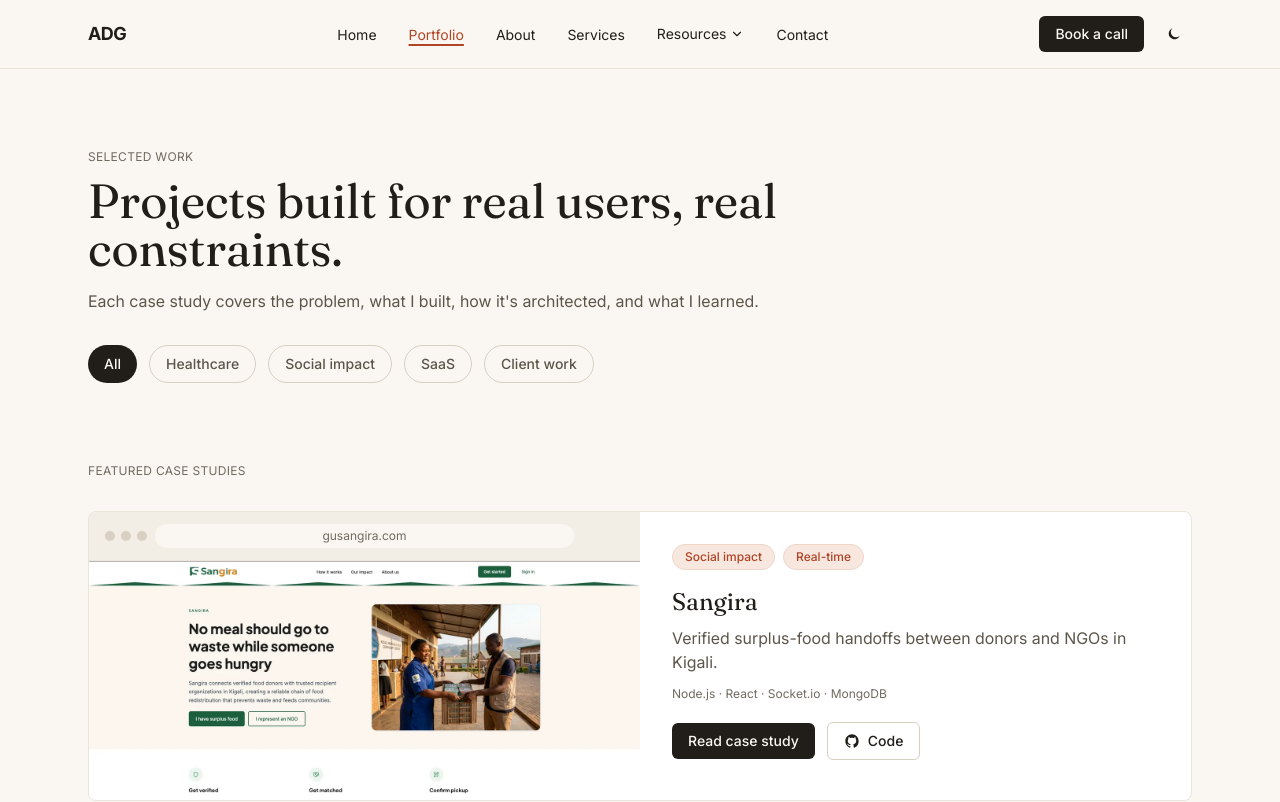
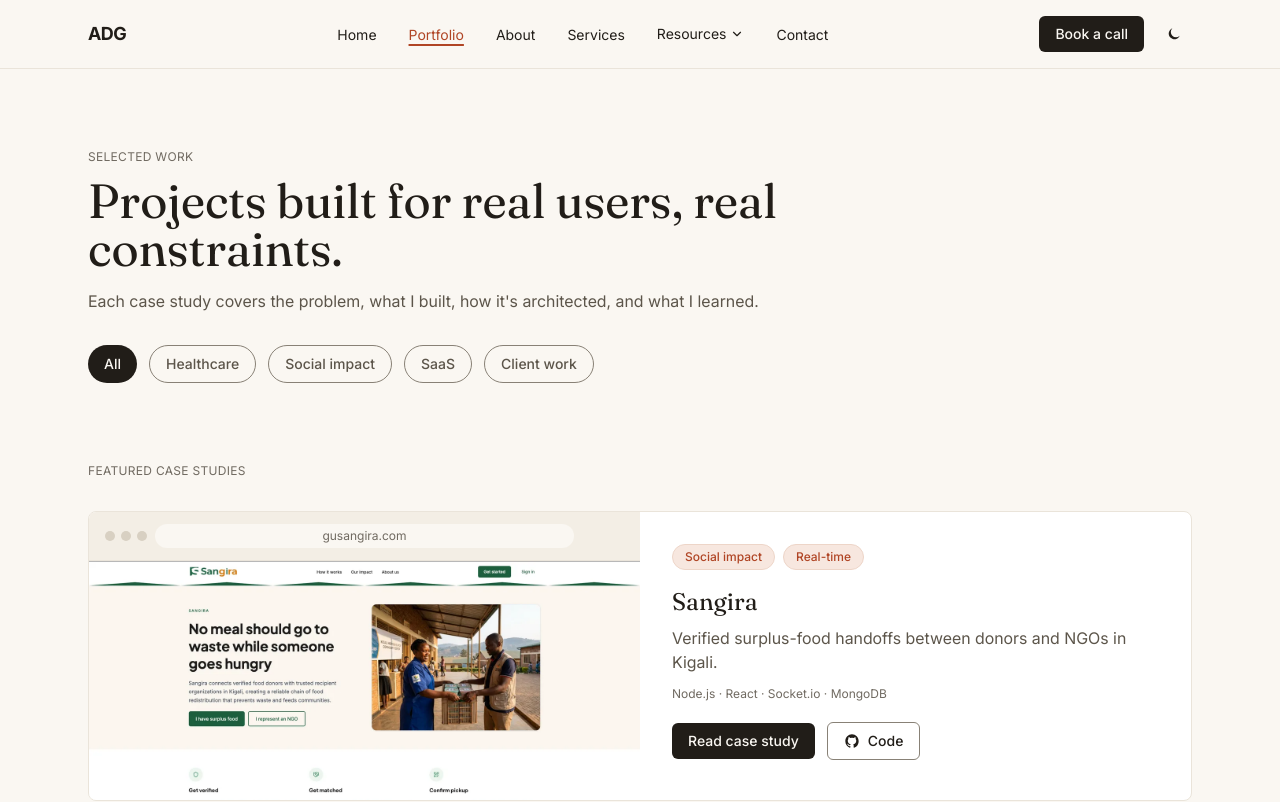
Before and after one commit to dazeez1/portfolio, a React (Vite) app in the folder frontend/: page /portfolio in a window 1280 px wide. Shown: the top 802 px of the page. Built offline with nearby package versions, Linux system fonts and the light colour scheme.

Commit message:
fix: split border-strong into functional and decorative tokens

```diff
--- a/frontend/src/components/BrowserFrame.tsx
+++ b/frontend/src/components/BrowserFrame.tsx
@@ -35,9 +35,9 @@
       className={`flex gap-1.5 ${invisible ? "invisible" : ""}`}
       aria-hidden="true"
     >
-      <span className="h-2.5 w-2.5 rounded-full bg-border-strong" />
-      <span className="h-2.5 w-2.5 rounded-full bg-border-strong" />
-      <span className="h-2.5 w-2.5 rounded-full bg-border-strong" />
+      <span className="h-2.5 w-2.5 rounded-full bg-border-decorative" />
+      <span className="h-2.5 w-2.5 rounded-full bg-border-decorative" />
+      <span className="h-2.5 w-2.5 rounded-full bg-border-decorative" />
     </span>
   );
 }
--- a/frontend/src/pages/NotFound.tsx
+++ b/frontend/src/pages/NotFound.tsx
@@ -31,7 +31,7 @@
           <div className="relative flex w-full flex-col items-center justify-center py-8 sm:py-12 md:py-16">
             <span
               aria-hidden="true"
-              className="pointer-events-none absolute left-1/2 top-1/2 -translate-x-1/2 -translate-y-1/2 select-none whitespace-nowrap font-serif text-[7rem] text-border-strong sm:text-[10rem] md:text-[14rem] lg:text-[18rem]"
+              className="pointer-events-none absolute left-1/2 top-1/2 -translate-x-1/2 -translate-y-1/2 select-none whitespace-nowrap font-serif text-[7rem] text-border-decorative sm:text-[10rem] md:text-[14rem] lg:text-[18rem]"
             >
               {ghostNumeral}
             </span>
--- a/frontend/src/styles/tokens.css
+++ b/frontend/src/styles/tokens.css
@@ -29,7 +29,24 @@
   --tint: #f7e7df;
   --tint-border: #edd5c8;
   --border: #eae4da;
-  --border-strong: #d8d0c2;
+  /*
+   * Functional boundaries only — inputs, the secondary button, filter pills,
+   * pagination and carousel controls, timeline nodes, dashed cards. WCAG
+   * 1.4.11 asks 3:1 for anything a user must perceive to operate a control,
+   * and the previous #d8d0c2 gave just 1.53:1 on a white input. Hue kept at
+   * 38 degrees; saturation drops 22% to 7% because 22% reads olive at this
+   * lightness rather than as a warm grey. Still lighter than text-muted, so
+   * the neutral ramp keeps its order.
+   */
+  --border-strong: #888176;
+  /*
+   * Ornament that must NOT be pushed to 3:1 — the BrowserFrame window dots
+   * and the 404 ghost numeral. The numeral is a 7-18rem watermark sitting
+   * behind the real heading and is aria-hidden (Section 9), so darkening it
+   * would fight the text layered on top. No contrast threshold applies to
+   * either. This is the value border-strong used to carry.
+   */
+  --border-decorative: #d8d0c2;
   --focus: var(--accent);
   --success: #4f7942;
   --warning: #c2790f;
@@ -112,13 +129,17 @@
   --warning: #cb7e10;
   --error: #d77363;
   /*
-   * border-strong is never text. It draws input borders, pagination and
-   * carousel controls, the BrowserFrame dots, and the decorative 404
-   * numeral — all UI components and graphics, so the governing threshold is
-   * WCAG 1.4.11 non-text contrast at 3:1, not 1.4.3's 4.5:1. This clears
-   * 3:1 on all four dark surfaces (worst 3.41:1 on tint).
+   * border-strong is never text. It draws input borders and the pagination,
+   * filter-pill and carousel controls — UI components, so the governing
+   * threshold is WCAG 1.4.11 non-text contrast at 3:1, not 1.4.3's 4.5:1.
+   * This clears 3:1 on all four dark surfaces (worst 3.41:1 on tint).
+   * Purely ornamental uses live on border-decorative below.
    */
   --border-strong: #81786a;
+  /* Ornament stays faint in dark too: 1.57:1 on bg, mirroring light's 1.43:1.
+     Inheriting border-strong put the ghost numeral at 4.14:1 — far louder
+     than the same numeral in light mode. */
+  --border-decorative: #3c3934;
 }
 
 /*
@@ -141,7 +162,8 @@
   --tint: #f7e7df;
   --tint-border: #edd5c8;
   --border: #eae4da;
-  --border-strong: #d8d0c2;
+  --border-strong: #888176;
+  --border-decorative: #d8d0c2;
   --focus: var(--accent);
   --success: #4f7942;
   --warning: #c2790f;
@@ -162,6 +184,7 @@
   --color-tint-border: var(--tint-border);
   --color-border: var(--border);
   --color-border-strong: var(--border-strong);
+  --color-border-decorative: var(--border-decorative);
   --color-focus: var(--focus);
   --color-success: var(--success);
   --color-warning: var(--warning);
```
Also changed, not shown: 2 other files (tests, documents, lock files or other folders).
